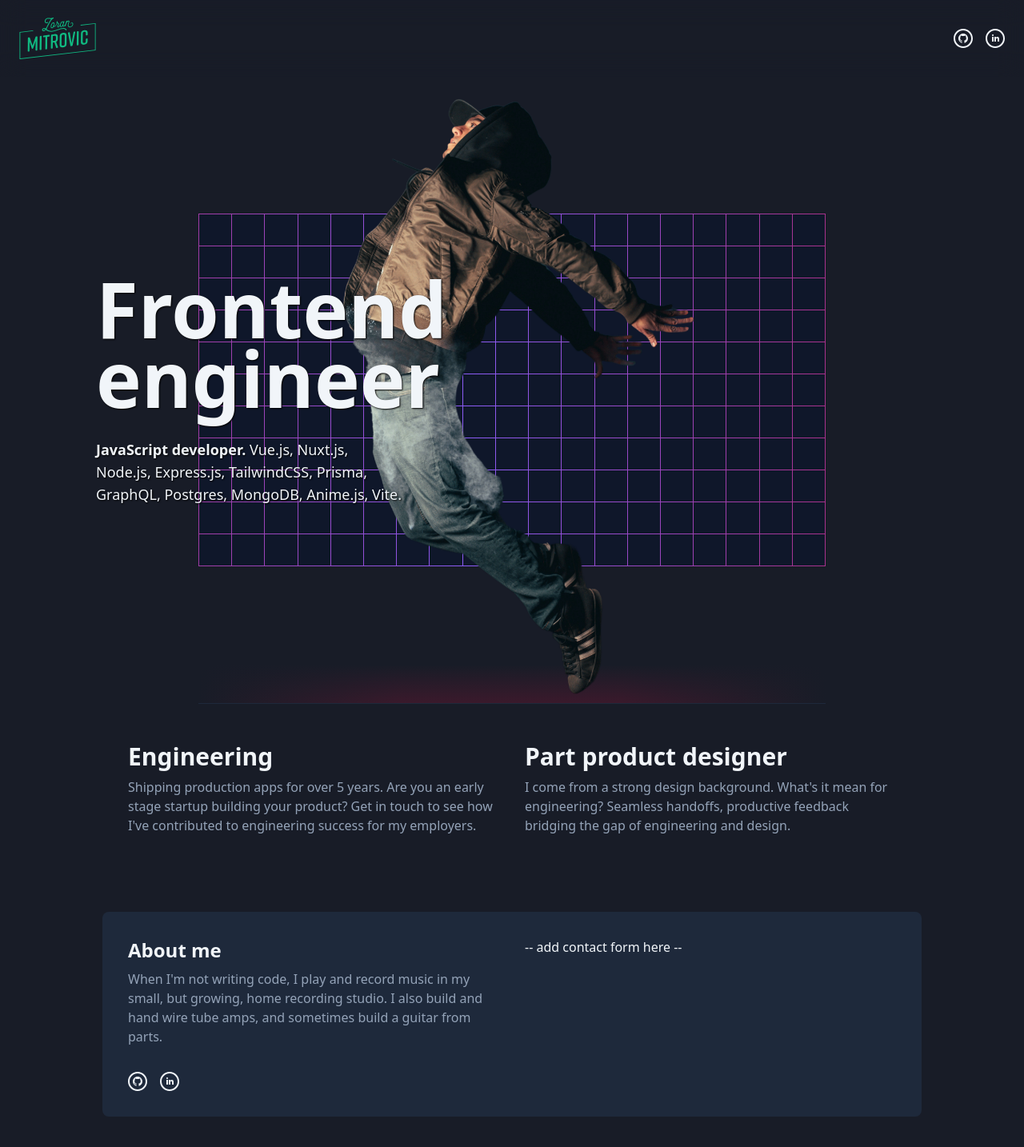
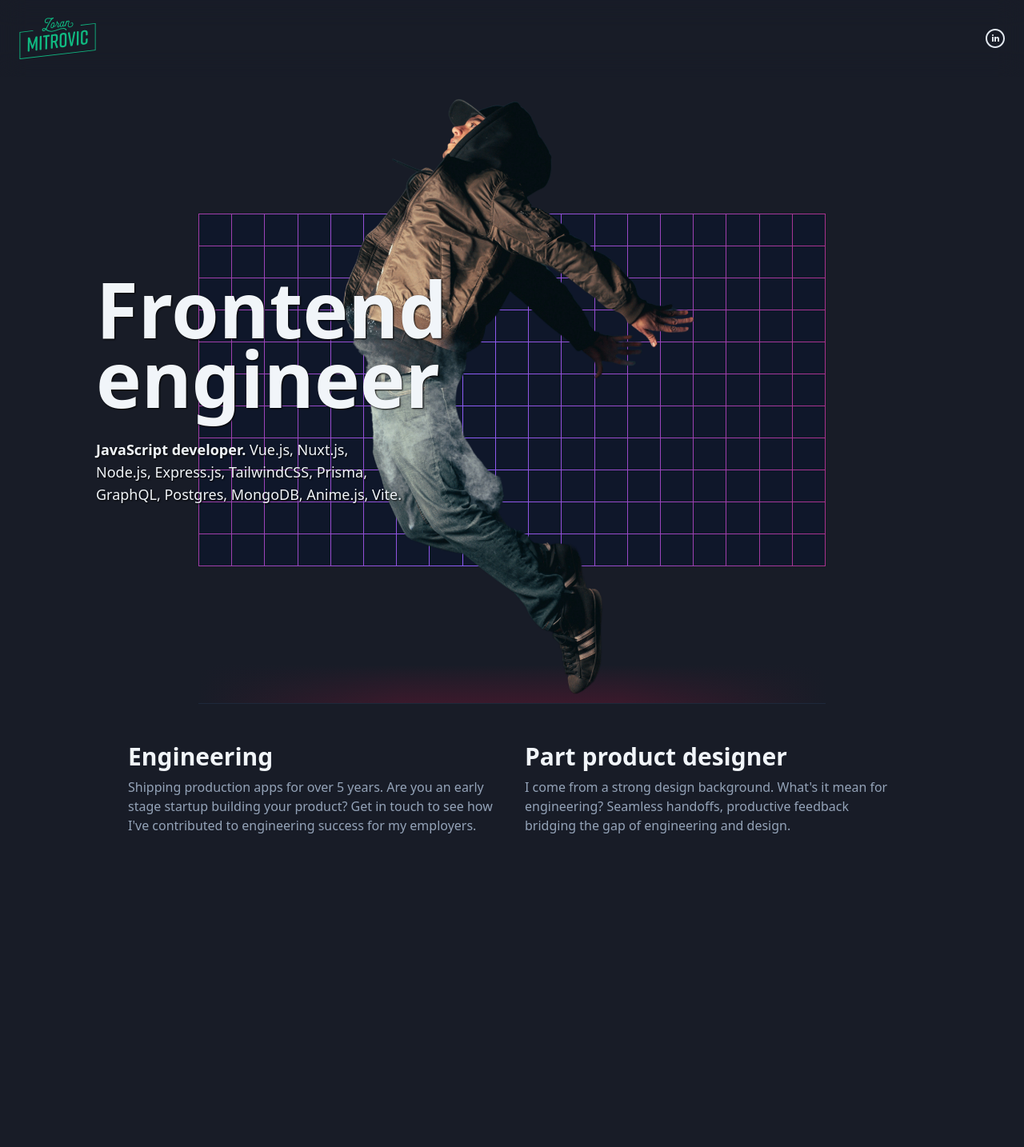
Before and after one commit to hellozoran/creative-hero-sections, a Vue app: page / in a window 1280 px wide. Shown: the top 1434 px of the page at 80% size. After the commit the page ends 1092 px from the top, so only its background shows below. Built offline with nearby package versions, Linux system fonts and the light colour scheme.

Commit message:
removed unfinished stuff

```diff
--- a/src/App.vue
+++ b/src/App.vue
@@ -13,5 +13,5 @@ import ZeeAbout from './components/ZeeAbout.vue'
   <ZeeTech />
   <!-- <ZeePortfolio /> -->
   <!-- <ZeeAbout /> -->
-  <ZeeFooter />
+  <!-- <ZeeFooter /> -->
 </template>
--- a/src/components/ZeeHeader.vue
+++ b/src/components/ZeeHeader.vue
@@ -14,8 +14,12 @@ function toggleMedia() {
   <header class="flex items-center justify-between h-20 lg:h-24 fixed top-0 w-full backdrop-blur-lg z-50 px-6">
     <Logo class="w-16 lg:w-24 text-emerald-500" />
     <div class="flex gap-4 ">
-      <GitHubIcon />
-      <LinkedInIcon />
+      <!-- <a href="#" target="_blank">
+        <GitHubIcon />
+      </a> -->
+      <a href="https://www.linkedin.com/in/zoranem/" target="_blank" class="text-slate-200">
+        <LinkedInIcon />
+      </a>
     </div>
   </header>
 </template>
--- a/src/components/ZeeTech.vue
+++ b/src/components/ZeeTech.vue
@@ -1,5 +1,5 @@
 <template>
-  <section class="max-w-3xl lg:max-w-5xl mx-auto px-8 mt-12 grid lg:grid-cols-2 gap-8">
+  <section class="max-w-3xl lg:max-w-5xl mx-auto px-8 my-12 grid lg:grid-cols-2 gap-8">
     <div>
       <h2 class="font-bold text-xl md:text-3xl">Engineering</h2>
       <p class="mt-2 text-slate-400 text-sm lg:text-base">
```
